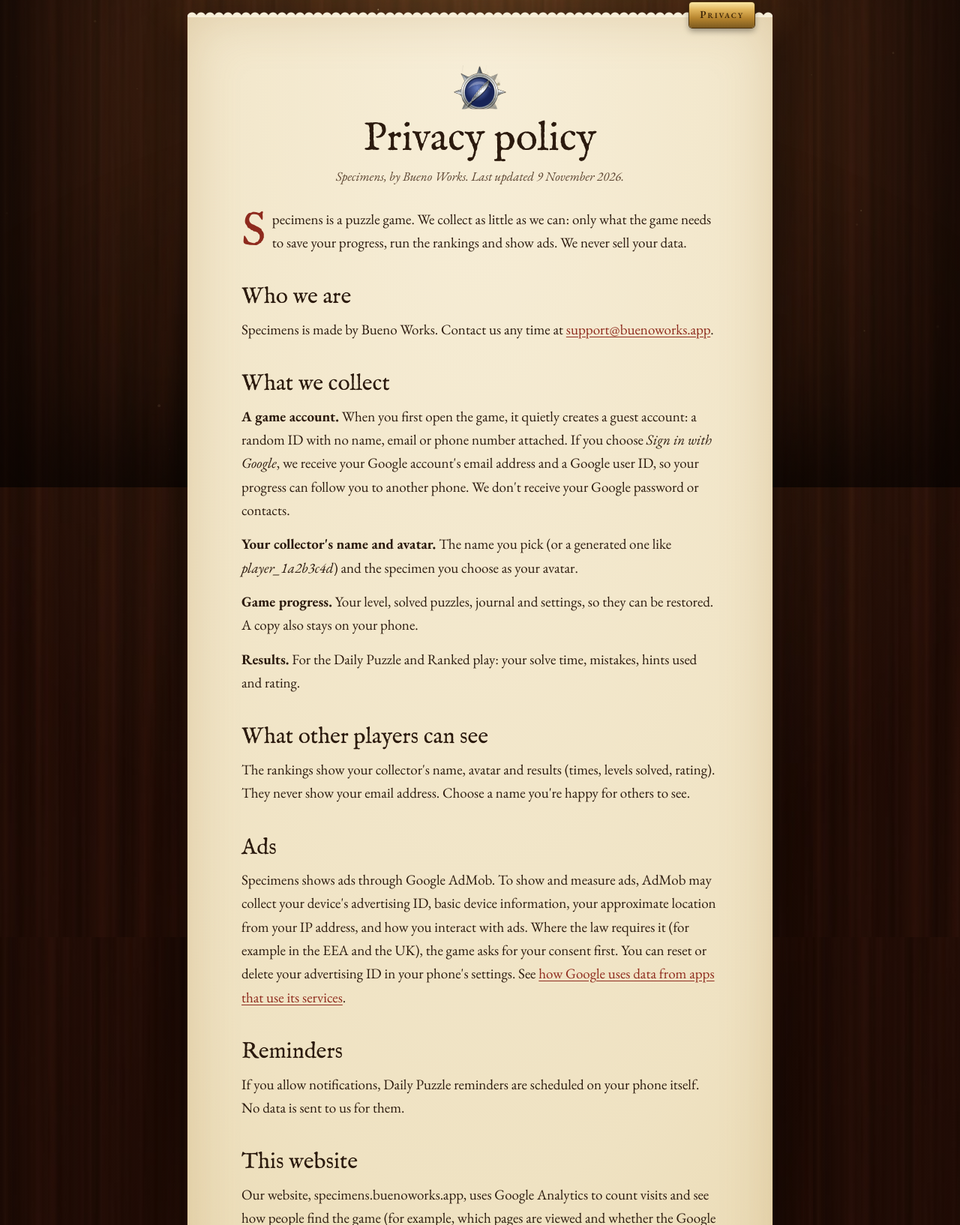
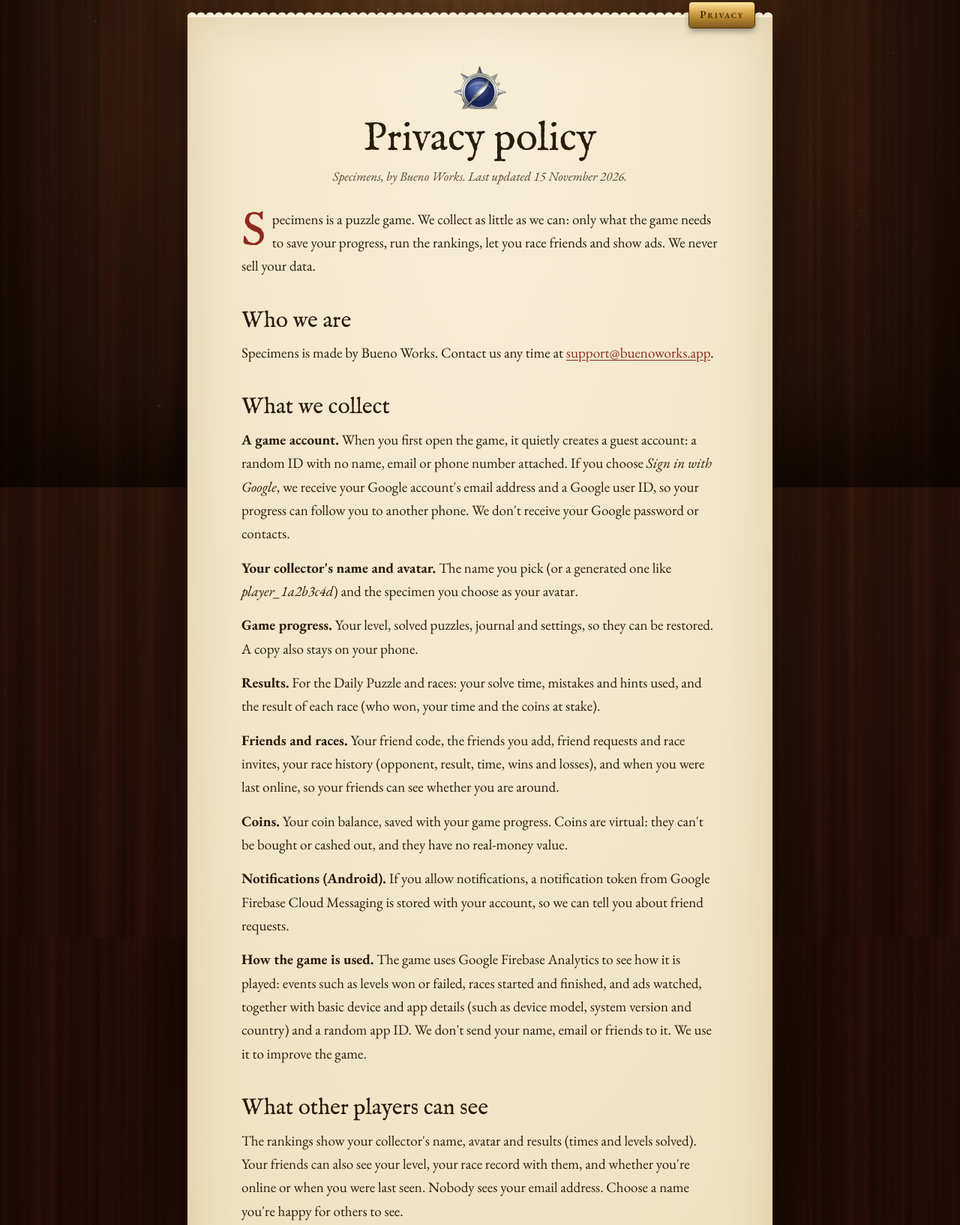
Before and after one commit to saseesdk/specimens-site, a plain HTML site: page privacy/index.html in a window 1280 px wide. Shown: the part 150-1784 px from the top of the page at 75% size. Drawn offline with Linux system fonts and the light colour scheme.

Commit message:
Privacy policy: analytics, friends and races, coins, Android notifications; ranked wording removed
Co-Authored-By: Claude Sonnet 5.5 <noreply@anthropic.com>

```diff
--- a/privacy/index.html
+++ b/privacy/index.html
@@ -39,10 +39,10 @@
     <header class="folio-head">
       <img class="crest" src="/assets/img/emblem.png" alt="" />
       <h1>Privacy policy</h1>
-      <p class="meta">Specimens, by Bueno Works. Last updated 9 November 2026.</p>
+      <p class="meta">Specimens, by Bueno Works. Last updated 15 November 2026.</p>
     </header>
     <div class="prose">
-<p>Specimens is a puzzle game. We collect as little as we can: only what the game needs to save your progress, run the rankings and show ads. We never sell your data.</p>
+<p>Specimens is a puzzle game. We collect as little as we can: only what the game needs to save your progress, run the rankings, let you race friends and show ads. We never sell your data.</p>
 
   <h2>Who we are</h2>
   <p>Specimens is made by Bueno Works. Contact us any time at <a href="mailto:support@buenoworks.app">support@buenoworks.app</a>.</p>
@@ -51,22 +51,26 @@
   <p><strong>A game account.</strong> When you first open the game, it quietly creates a guest account: a random ID with no name, email or phone number attached. If you choose <em>Sign in with Google</em>, we receive your Google account's email address and a Google user ID, so your progress can follow you to another phone. We don't receive your Google password or contacts.</p>
   <p><strong>Your collector's name and avatar.</strong> The name you pick (or a generated one like <em>player_1a2b3c4d</em>) and the specimen you choose as your avatar.</p>
   <p><strong>Game progress.</strong> Your level, solved puzzles, journal and settings, so they can be restored. A copy also stays on your phone.</p>
-  <p><strong>Results.</strong> For the Daily Puzzle and Ranked play: your solve time, mistakes, hints used and rating.</p>
+  <p><strong>Results.</strong> For the Daily Puzzle and races: your solve time, mistakes and hints used, and the result of each race (who won, your time and the coins at stake).</p>
+  <p><strong>Friends and races.</strong> Your friend code, the friends you add, friend requests and race invites, your race history (opponent, result, time, wins and losses), and when you were last online, so your friends can see whether you are around.</p>
+  <p><strong>Coins.</strong> Your coin balance, saved with your game progress. Coins are virtual: they can't be bought or cashed out, and they have no real-money value.</p>
+  <p><strong>Notifications (Android).</strong> If you allow notifications, a notification token from Google Firebase Cloud Messaging is stored with your account, so we can tell you about friend requests.</p>
+  <p><strong>How the game is used.</strong> The game uses Google Firebase Analytics to see how it is played: events such as levels won or failed, races started and finished, and ads watched, together with basic device and app details (such as device model, system version and country) and a random app ID. We don't send your name, email or friends to it. We use it to improve the game.</p>
 
   <h2>What other players can see</h2>
-  <p>The rankings show your collector's name, avatar and results (times, levels solved, rating). They never show your email address. Choose a name you're happy for others to see.</p>
+  <p>The rankings show your collector's name, avatar and results (times and levels solved). Your friends can also see your level, your race record with them, and whether you're online or when you were last seen. Nobody sees your email address. Choose a name you're happy for others to see.</p>
 
   <h2>Ads</h2>
   <p>Specimens shows ads through Google AdMob. To show and measure ads, AdMob may collect your device's advertising ID, basic device information, your approximate location from your IP address, and how you interact with ads. Where the law requires it (for example in the EEA and the UK), the game asks for your consent first. You can reset or delete your advertising ID in your phone's settings. See <a href="https://policies.google.com/technologies/partner-sites">how Google uses data from apps that use its services</a>.</p>
 
   <h2>Reminders</h2>
-  <p>If you allow notifications, Daily Puzzle reminders are scheduled on your phone itself. No data is sent to us for them.</p>
+  <p>If you allow notifications, Daily Puzzle reminders are scheduled on your phone itself, and no data is sent to us for them. On Android, friend-request notifications use the notification token described above.</p>
 
   <h2 id="website">This website</h2>
   <p>Our website, specimens.buenoworks.app, uses Google Analytics to count visits and see how people find the game (for example, which pages are viewed and whether the Google Play button is tapped). Google Analytics sets cookies and receives your IP address and basic browser and device details. In Europe, the UK and similar regions we ask first, and only start if you tap <em>Allow</em>. Elsewhere it runs unless you turn it off. You can change your choice at any time with the <em>Cookie settings</em> link at the bottom of every page. The game itself doesn't use Google Analytics.</p>
 
   <h2>Where it's stored</h2>
-  <p>Accounts, progress and results are stored with Supabase, our database provider, and sent over encrypted connections. We don't use analytics or tracking tools, and we don't share your data with anyone except the providers above, who process it to run the game.</p>
+  <p>Accounts, progress, friends and race results are stored with Supabase, our database provider, and sent over encrypted connections. Android notifications are delivered through Google Firebase Cloud Messaging, and app usage statistics are processed by Google Firebase Analytics. We never sell your data, and we don't share it with anyone except the providers named in this policy, who process it to run the game.</p>
 
   <h2>How long we keep it</h2>
   <p>As long as your account exists. If you delete your account, everything linked to it is removed (see below). If you just uninstall the game, a guest account's server copy stays until you ask us to delete it.</p>
```
